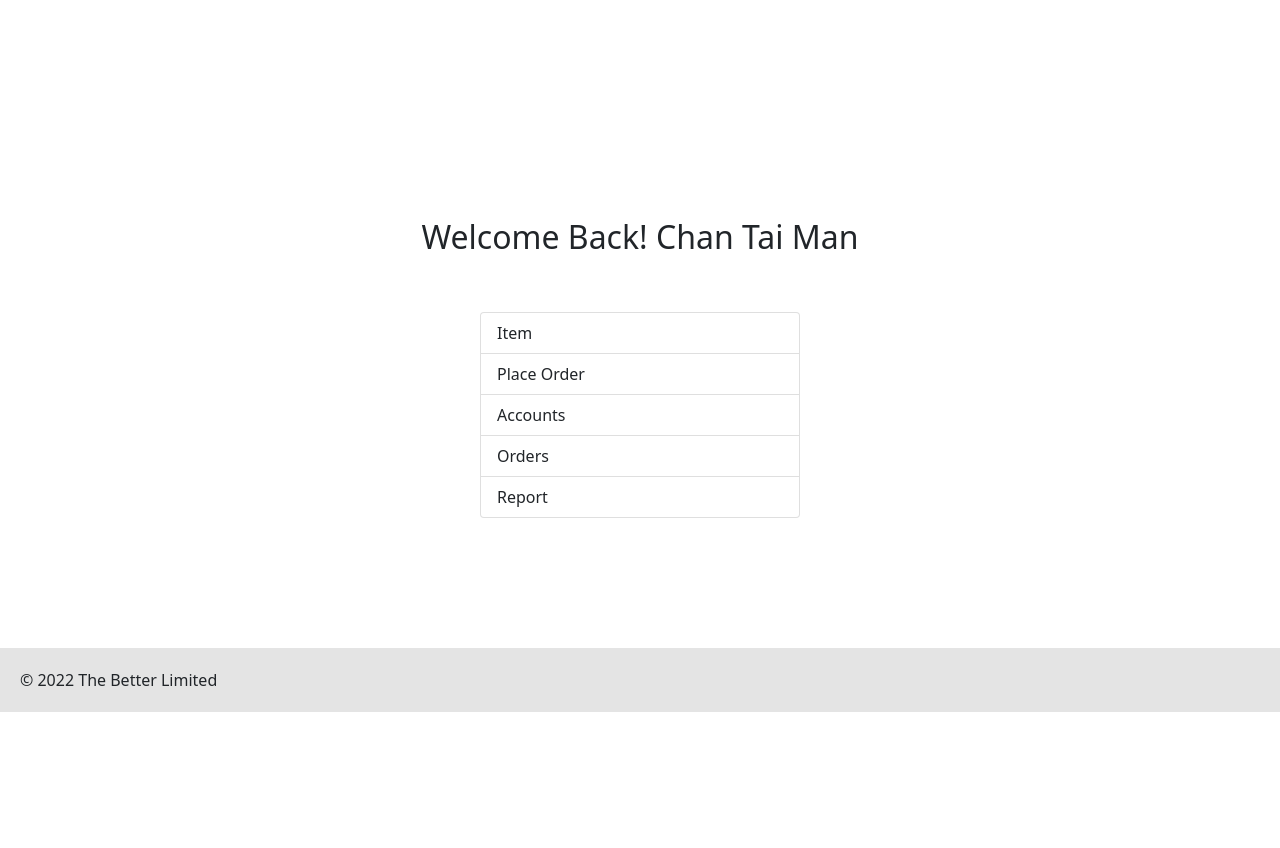
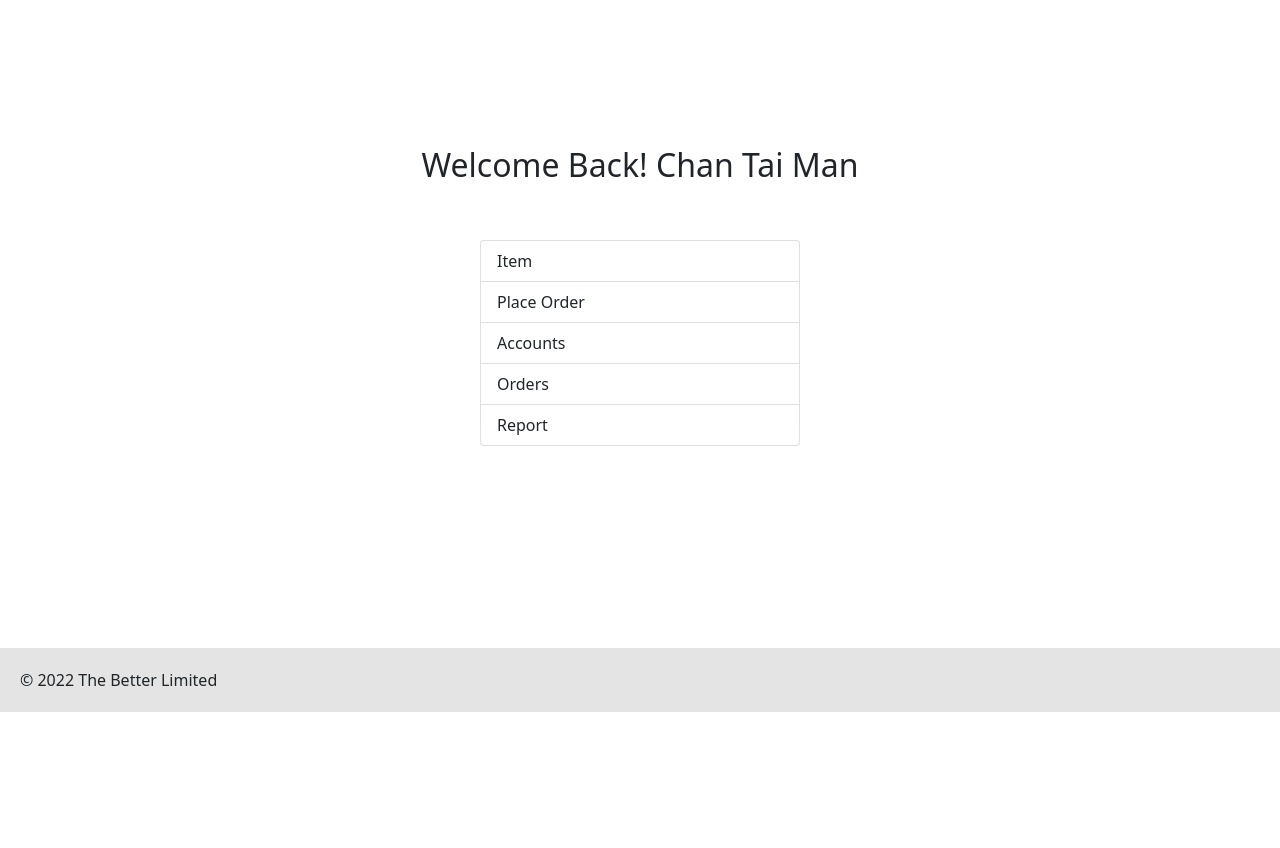
Before and after one commit to Ryuuu825/ITP4523M, a PHP site: page /pages/index.php in a window 1280 px wide. Shown: the part 88-936 px from the top of the page. After the commit the page ends 800 px from the top, so only its background shows below. Run offline with PHP 8.4, Linux system fonts and the light colour scheme; a user stored in the database is signed in.

Commit message:
Update index.php

```diff
--- a/static/pages/index.php
+++ b/static/pages/index.php
@@ -21,7 +21,7 @@
     <?php include_once "./header.php"; ?>
 
     <!-- Welcome Back -->
-    <div class="d-flex align-items-center flex-column justify-content-center mb-5 pb-3" style="height:100vh">
+    <div class="d-flex align-items-center flex-column justify-content-center" style="height:80vh">
         <h2>Welcome Back! <?php echo $_SESSION['staff_name'] ?> </h2>
         <div class="list-group w-25 mt-5 mb-5">
             <a class="list-group-item list-group-item-action" href="./<?php echo $_SESSION['position'] ?>/items.php">
```
